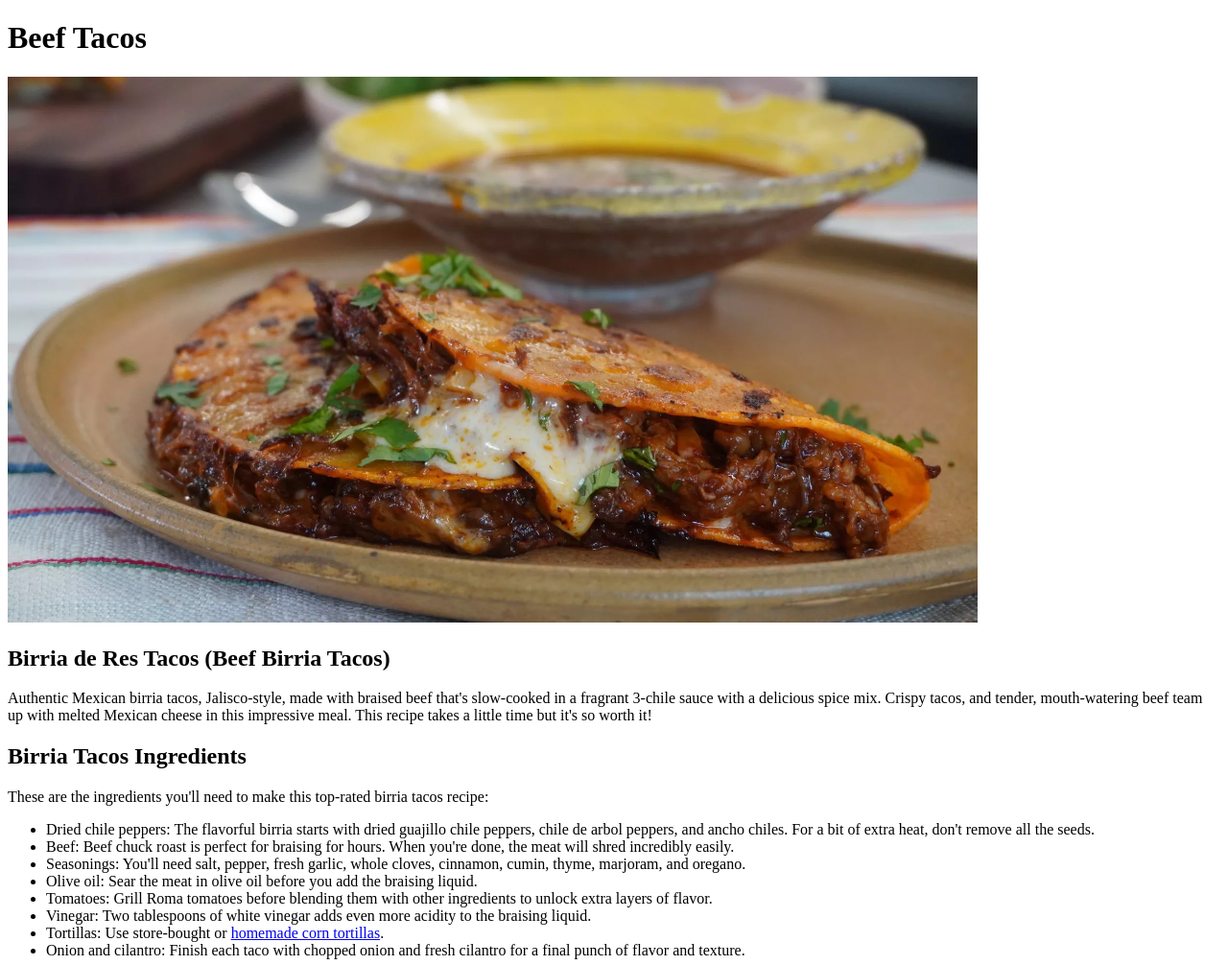
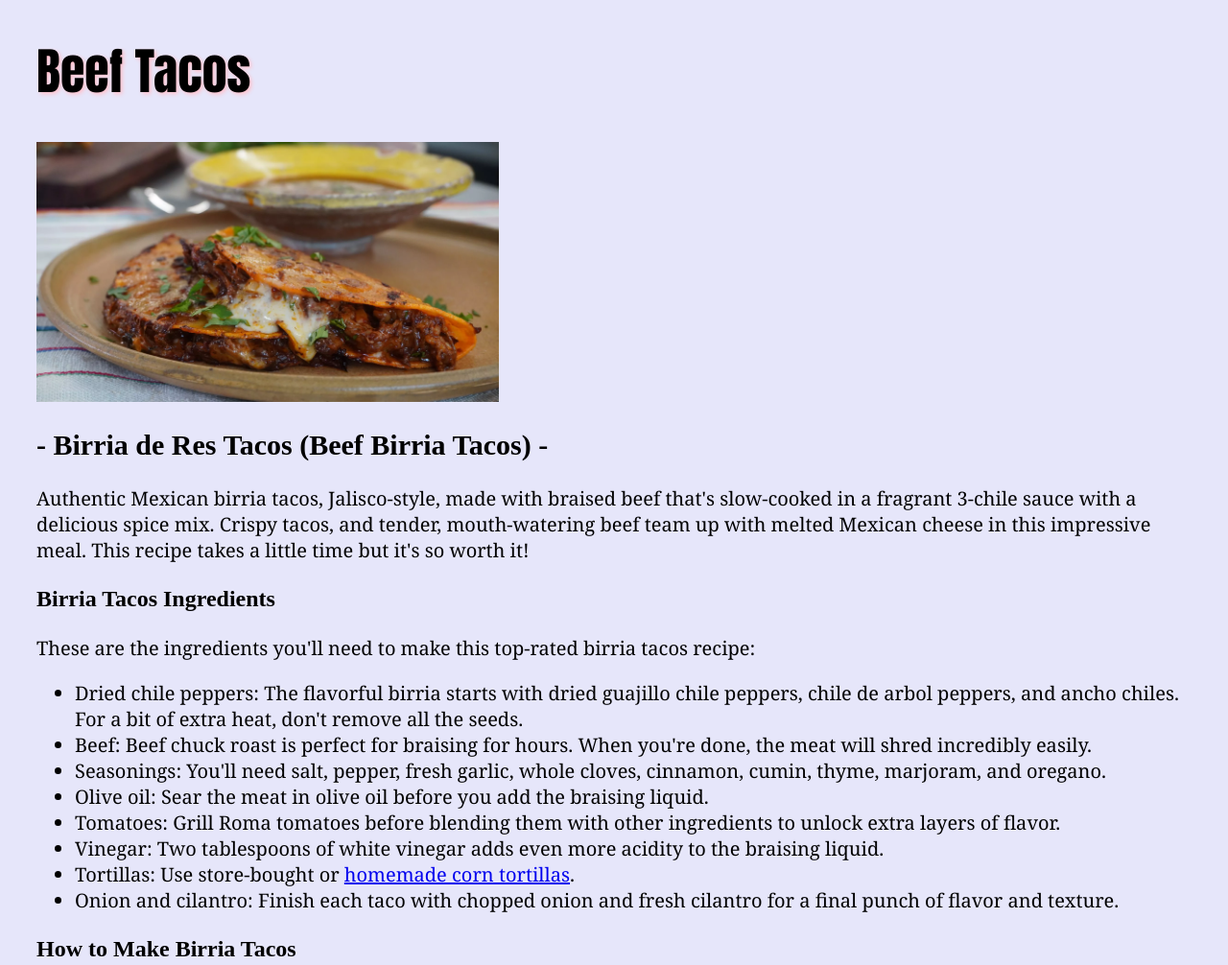
Before and after one commit to mari0514/odin-recipes, a plain HTML site: page recipes/beef-birria-tacos.html in a window 1280 px wide. Shown: the top 1006 px of the page at 96% size. Drawn offline with Linux system fonts and the light colour scheme.

Commit message:
added some styles

```diff
--- a/recipes/beef-birria-tacos.html
+++ b/recipes/beef-birria-tacos.html
@@ -4,21 +4,17 @@
   <meta charset="UTF-8">
   <meta http-equiv="X-UA-Compatible" content="IE=edge">
   <meta name="viewport" content="width=device-width, initial-scale=1.0">
-  <style>
-    img {
-      width: 80%;
-    }
-  </style>
+  <link rel="stylesheet" href="src/styles.css">
   <title>Beef Tacos</title>
 </head>
 <body>
   <h1>Beef Tacos</h1>
   <img src="src/beef-birria-tacos.png" alt="an image of Beef Birria Tacos">
 
-  <h2>Birria de Res Tacos (Beef Birria Tacos)</h2>
+  <h2>- Birria de Res Tacos (Beef Birria Tacos) -</h2>
   <p>Authentic Mexican birria tacos, Jalisco-style, made with braised beef that's slow-cooked in a fragrant 3-chile sauce with a delicious spice mix. Crispy tacos, and tender, mouth-watering beef team up with melted Mexican cheese in this impressive meal. This recipe takes a little time but it's so worth it!</p>
 
-  <h2>Birria Tacos Ingredients</h2>
+  <h3>Birria Tacos Ingredients</h3>
   <p>These are the ingredients you'll need to make this top-rated birria tacos recipe:</p>
 
   <ul>
--- /dev/null
+++ b/recipes/src/styles.css
@@ -0,0 +1,38 @@
+html {
+  padding-left: 30px;
+  padding-right: 30px;
+  background-color: lavender;
+}
+
+/* homepage */
+.list-of-pages {
+  list-style: none;
+  padding: 0;
+}
+
+/* recipe pages */
+img {
+  width: 40%;
+  height: auto;
+}
+
+p,
+li {
+  font-size: 20px;
+  font-family: Georgia, 'Times New Roman', Times, serif;
+}
+
+/* all pages */
+h1 {
+  font-family:Impact, Haettenschweiler, 'Arial Narrow Bold', sans-serif;
+  font-size: 52px;
+  text-shadow: 2px 2px 4px pink;
+}
+
+h2 {
+  font-size: 30px;
+}
+
+h3 {
+  font-size: 24px;
+}
```
Also changed, not shown: index.html (+1 -6 lines), recipes/lasagna.html (+2 -1 lines), recipes/quesadillas.html (+2 -6 lines).
